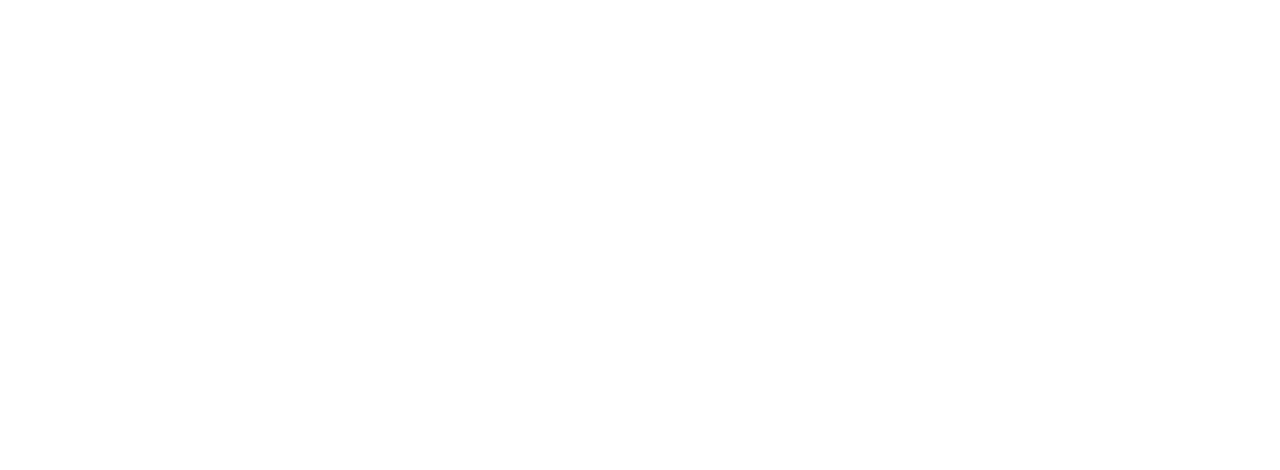
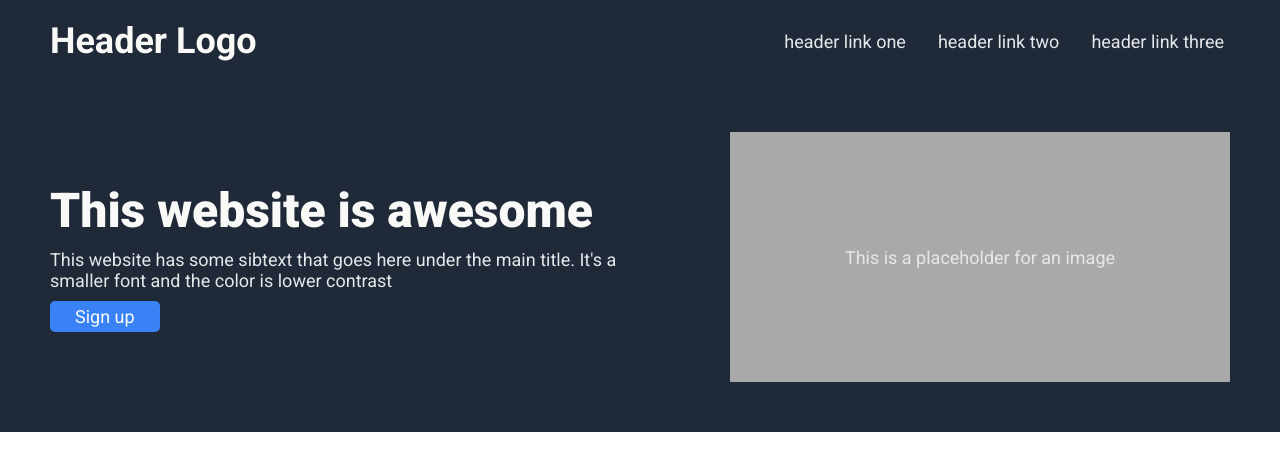
Before and after one commit to prattledev/Project-landing-page, a plain HTML site: page index.html in a window 1280 px wide. Drawn offline with Linux system fonts and the light colour scheme.

Commit message:
Add navigation and hero section

```diff
--- a/index.html
+++ b/index.html
@@ -3,8 +3,44 @@
   <head>
     <meta charset="UTF-8" />
     <meta name="viewport" content="width=device-width, initial-scale=1.0" />
+    <link rel="preconnect" href="https://fonts.googleapis.com" />
+    <link rel="preconnect" href="https://fonts.gstatic.com" crossorigin />
+    <link
+      href="https://fonts.googleapis.com/css2?family=Roboto:ital,wght@0,100..900;1,100..900&display=swap"
+      rel="stylesheet"
+    />
     <link rel="stylesheet" href="styles.css" />
     <title>Landing Page</title>
   </head>
-  <body></body>
+  <body>
+    <header>
+      <div class="logo">
+        <h2>Header Logo</h2>
+      </div>
+      <nav class="nav-container">
+        <ul class="nav-links">
+          <li class="nav-item">header link one</li>
+          <li class="nav-item">header link two</li>
+          <li class="nav-item">header link three</li>
+        </ul>
+      </nav>
+    </header>
+    <section class="hero-container">
+      <div class="hero-content">
+        <div class="hero-left">
+          <h1>This website is awesome</h1>
+          <p>
+            This website has some sibtext that goes here under the main title.
+            It's a smaller font and the color is lower contrast
+          </p>
+          <button class="hero-button">Sign up</button>
+        </div>
+        <div class="here-right">
+          <div class="hero-img">
+            <p>This is a placeholder for an image</p>
+          </div>
+        </div>
+      </div>
+    </section>
+  </body>
 </html>
--- a/styles.css
+++ b/styles.css
@@ -0,0 +1,87 @@
+* {
+    margin: 0;
+    padding: 0;
+}
+
+header {
+    background-color: #1F2937;
+    display: flex;
+    justify-content: space-between;
+    align-items: center;
+}
+
+.logo {
+    color: #F9FAF8;
+    font-size: 24px;
+    font-family: "Roboto", sans-serif;
+    padding: 20px;
+    margin-left: 30px;
+}
+
+.nav-links {
+    display: flex;
+    font-family: "Roboto", sans-serif;
+    font-size: 18px;
+    color: #E5E7EB;
+    margin-right: 40px;
+}
+
+li {
+    list-style: none;
+    padding: 0 16px;
+}
+
+.hero-container {
+    background-color: #1F2937;
+}
+
+.hero-content {
+    display: flex;
+    justify-content: space-between;
+    align-items: center;
+}
+
+.hero-left {
+    margin: auto;
+    padding: 50px;
+}
+
+.hero-right {}
+
+.hero-left h1 {
+    font-family: "Roboto", sans-serif;
+    font-size: 48px;
+    color: #F9FAF8;
+    font-weight: 900;
+}
+
+.hero-left p {
+    font-family: "Roboto", sans-serif;
+    font-size: 18px;
+    color: #E5E7EB;
+    padding: 10px 0;
+}
+
+.hero-button {
+    background-color: #3882F6;
+    color: #F9FAF8;
+    font-family: "Roboto", sans-serif;
+    font-size: 18px;
+    padding: 5px 25px;
+    border-radius: 5px;
+    border: none;
+}
+
+.hero-img {
+    background-color: darkgray;
+    color: #E5E7EB;
+    font-family: "Roboto", sans-serif;
+    font-size: 18px;
+    text-align: center;
+    width: 500px;
+    height: 250px;
+    display: flex;
+    justify-content: center;
+    align-items: center;
+    margin: 50px;
+}
```
